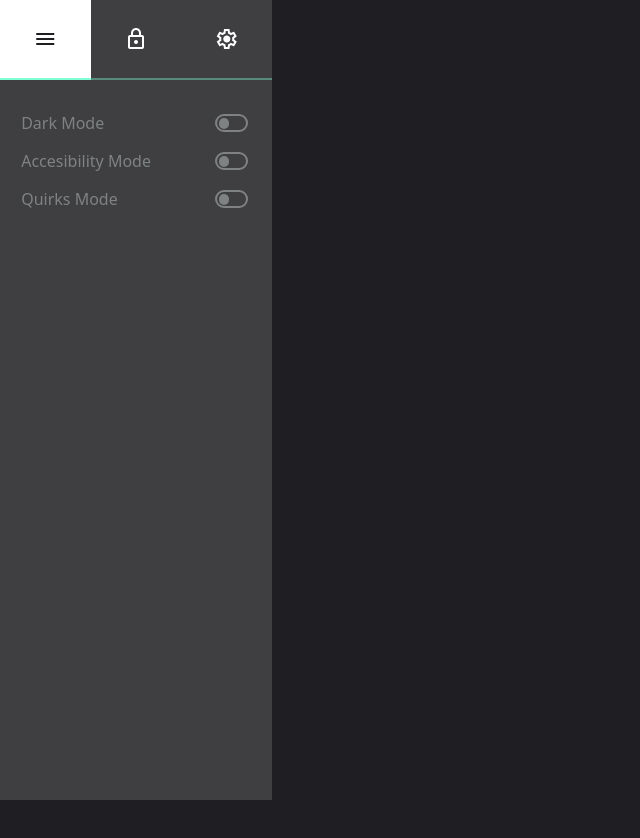
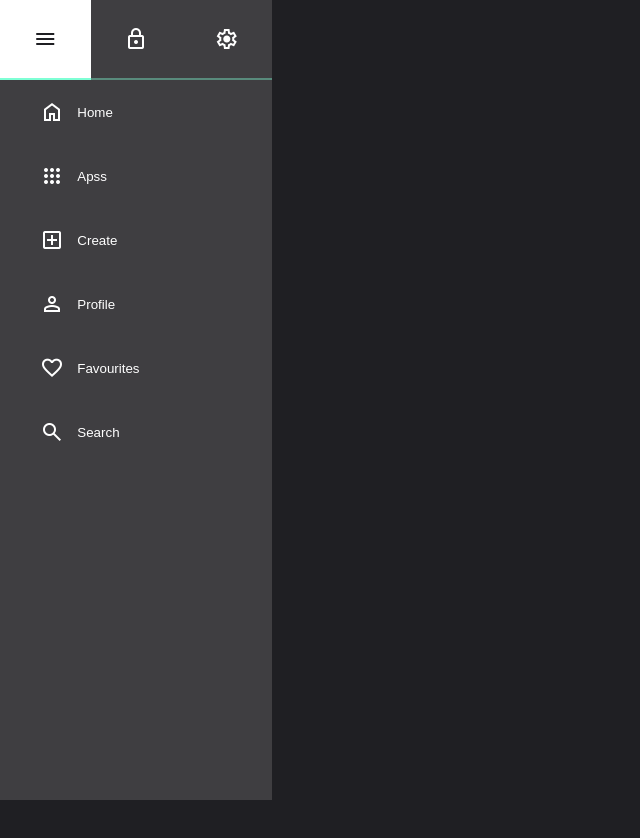
Before and after one commit to diegantos/react-sidebar, a React (Vite) app: page / in a window 1280 px wide. Shown: the top 838 px of the page, without its empty margins (0-640 px from the left). Built offline with nearby package versions, Linux system fonts and the light colour scheme.

Commit message:
error to resolve

```diff
--- a/src/Components/Sidebar/Sidebar.jsx
+++ b/src/Components/Sidebar/Sidebar.jsx
@@ -2,6 +2,8 @@ import { useState } from "react";
 import "./Sidebar.scss";
 
 export const Sidebar = () => {
+
+  // const [activeTab, setActiveTab] = useState(0)
 
   return (
     <>
@@ -28,11 +30,13 @@ const Header = () => {
     { id: 2, name: 'settings', icon:'settings'}
   ]
 
+  const [activeTab, setActiveTab] = useState(0)
+
   return(
     <header className="Header">
       <ul className="Header-ul">
         {menuHeader.map(({id, icon}) => (
-          <li key={id} className="Header-li">
+          <li key={id} className='Header-li'>
             <button
               className="Header-button"
               onClick={()=> setActiveTab(id)}>
@@ -55,10 +59,11 @@ const Menu = () => {
     { id: 4, name: "Favourites", icon: "favorite" },
     { id: 5, name: "Search", icon: "search" }
   ]
+
   return(
     <ul className="Menu">
       {menuItems.map(({ id, name, icon }) => (
-        <li key={id} className="Menu-li">
+        <li key={id} className='Menu-li'>
           <button className="Menu-button">
             <span className="material-symbols-outlined">{icon}</span>
             <span className="Menu-span">{name}</span>
--- a/src/Components/Sidebar/Sidebar.scss
+++ b/src/Components/Sidebar/Sidebar.scss
@@ -154,6 +154,6 @@ body{
     display: flex;
     align-items: flex-start;
     width: 300%;
-    transform: translateX(-33.33%);
+    transform: translateX(33.33%);
     overflow: hidden;
 }
```
